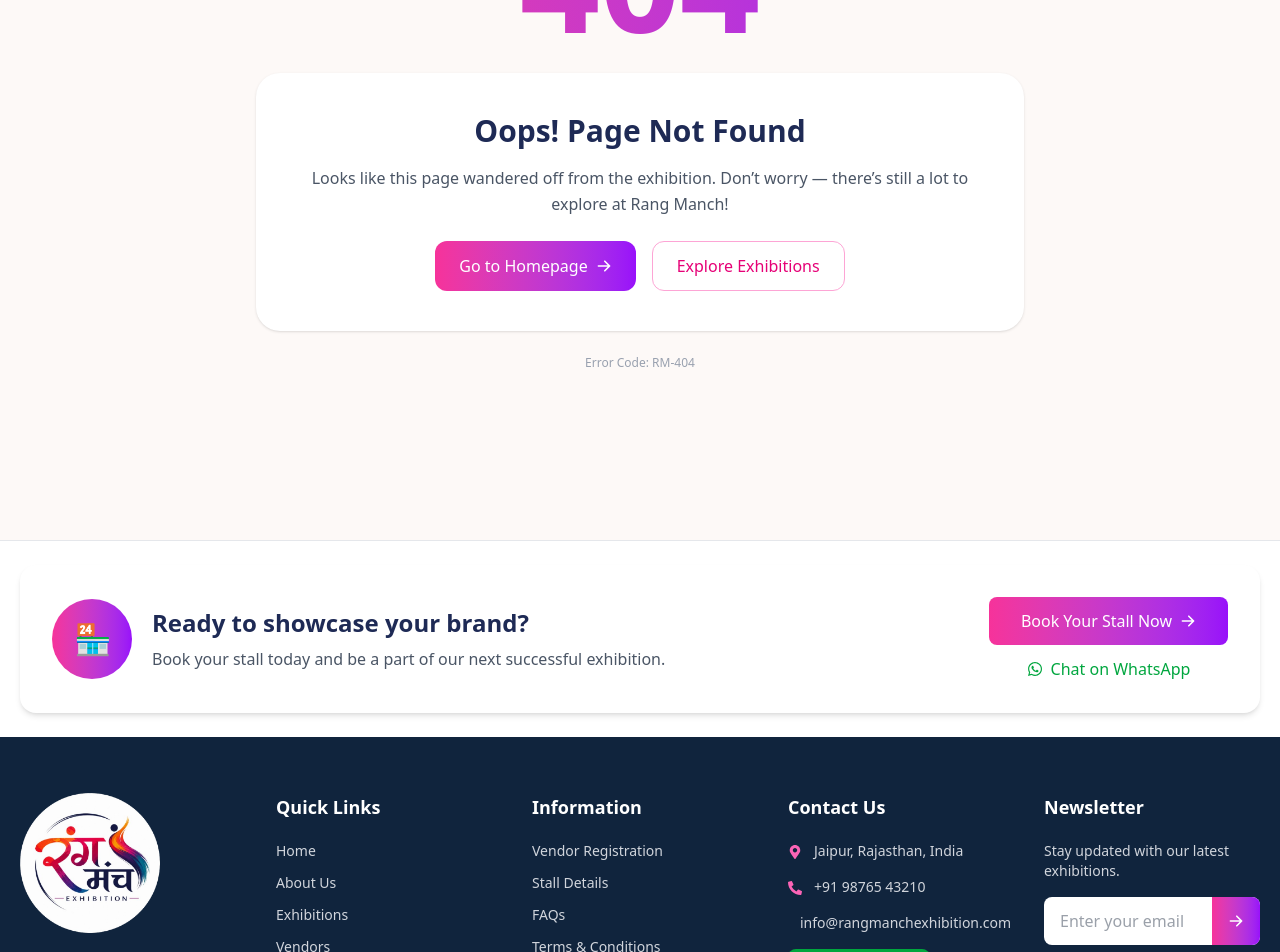
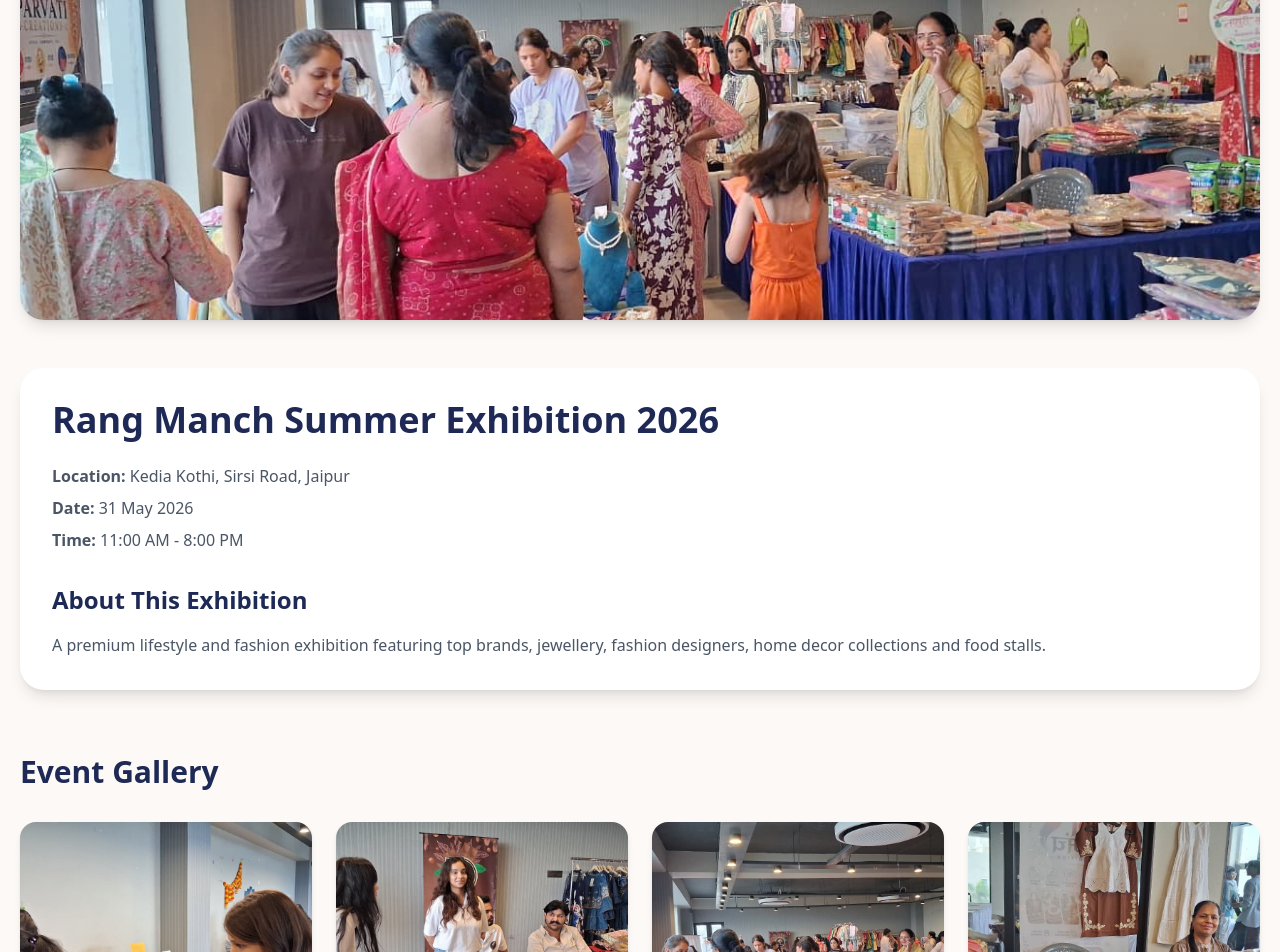
Before and after one commit to devspark-2501/RangManch-Website, a Next.js app in the folder front-end/: page /exhibitions/1 in a window 1280 px wide. Before the commit this address had no page. Shown: the part 348-1300 px from the top of the page. Built offline with nearby package versions, Linux system fonts and the light colour scheme.

Commit message:
Dynamic route added for explore page

```diff
--- /dev/null
+++ b/front-end/app/exhibitions/[id]/page.js
@@ -0,0 +1,110 @@
+import { notFound } from "next/navigation";
+
+export default function ExhibitionDetails({ params }) {
+  const exhibitions = {
+    1: {
+      title: "Rang Manch Summer Exhibition 2026",
+      location: "Kedia Kothi, Sirsi Road, Jaipur",
+      date: "31 May 2026",
+      time: "11:00 AM - 8:00 PM",
+      image: "/exhibition1.jpeg",
+
+      description:
+        "A premium lifestyle and fashion exhibition featuring top brands, jewellery, fashion designers, home decor collections and food stalls.",
+
+      gallery: [
+        "/gallery1.jpeg",
+        "/gallery2.jpeg",
+        "/gallery3.jpeg",
+        "/gallery4.jpeg",
+        "/gallery5.jpeg",
+        "/gallery6.jpeg",
+        "/gallery7.jpeg",
+        "/gallery8.jpeg",
+        "/gallery9.jpeg",
+      ],
+    },
+  };
+
+  const event = exhibitions[params.id];
+
+  if (!event) {
+    notFound();
+  }
+
+  return (
+    <section className="min-h-screen bg-[#fdf9f7] py-20">
+      <div className="max-w-7xl mx-auto px-5">
+
+        {/* Banner */}
+        <div className="overflow-hidden rounded-3xl shadow-lg">
+          <img
+            src={event.image}
+            alt={event.title}
+            className="w-full h-[500px] object-cover"
+          />
+        </div>
+
+        {/* Content */}
+        <div className="mt-12 bg-white rounded-3xl p-8 shadow-lg">
+
+          <h1 className="text-4xl font-bold text-[#1e2a55]">
+            {event.title}
+          </h1>
+
+          <div className="mt-6 space-y-2 text-gray-600">
+            <p>
+              <strong>Location:</strong> {event.location}
+            </p>
+
+            <p>
+              <strong>Date:</strong> {event.date}
+            </p>
+
+            <p>
+              <strong>Time:</strong> {event.time}
+            </p>
+          </div>
+
+          <div className="mt-8">
+            <h2 className="text-2xl font-bold text-[#1e2a55] mb-4">
+              About This Exhibition
+            </h2>
+
+            <p className="text-gray-600 leading-relaxed">
+              {event.description}
+            </p>
+          </div>
+
+        </div>
+
+        {/* Gallery */}
+        <div className="mt-16">
+
+          <h2 className="text-3xl font-bold text-[#1e2a55] mb-8">
+            Event Gallery
+          </h2>
+
+          <div className="grid md:grid-cols-2 lg:grid-cols-4 gap-6">
+
+            {event.gallery.map((img, index) => (
+              <div
+                key={index}
+                className="overflow-hidden rounded-2xl shadow-md"
+              >
+                <img
+                  src={img}
+                  alt={`Gallery ${index + 1}`}
+                  className="w-full h-64 object-cover hover:scale-110 transition duration-500"
+                />
+              </div>
+            ))}
+
+          </div>
+
+        </div>
+
+      </div>
+    </section>
+  );
+}
--- a/front-end/app/exhibitions/page.js
+++ b/front-end/app/exhibitions/page.js
@@ -1,4 +1,5 @@
 import Link from "next/link";
+
 import {
   FaMapMarkerAlt,
   FaCalendarAlt,
@@ -156,9 +157,12 @@
                 )}
 
                 {item.status === "expired" && (
-                  <button className="mt-6 w-full py-3 rounded-xl bg-gray-100 text-gray-700 font-semibold hover:bg-gray-200 transition">
-                    View Gallery
-                  </button>
+                    <Link
+                        href={`/exhibitions/${item.id}`}
+                        className="mt-6 block text-center py-3 rounded-xl bg-gray-100 text-gray-700 font-semibold hover:bg-gray-200 transition"
+                    >
+                        View Gallery
+                    </Link>
                 )}
 
               </div>
```
